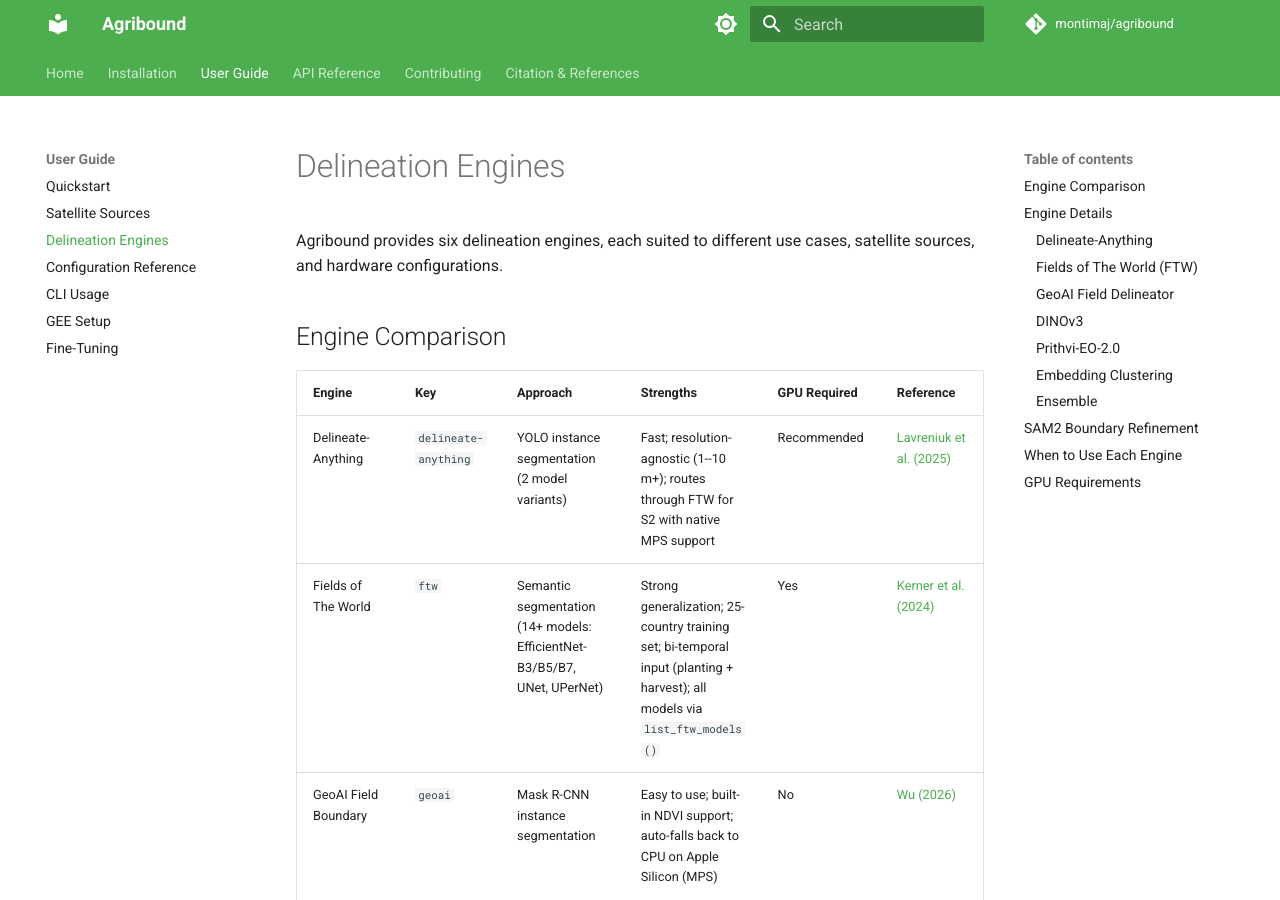
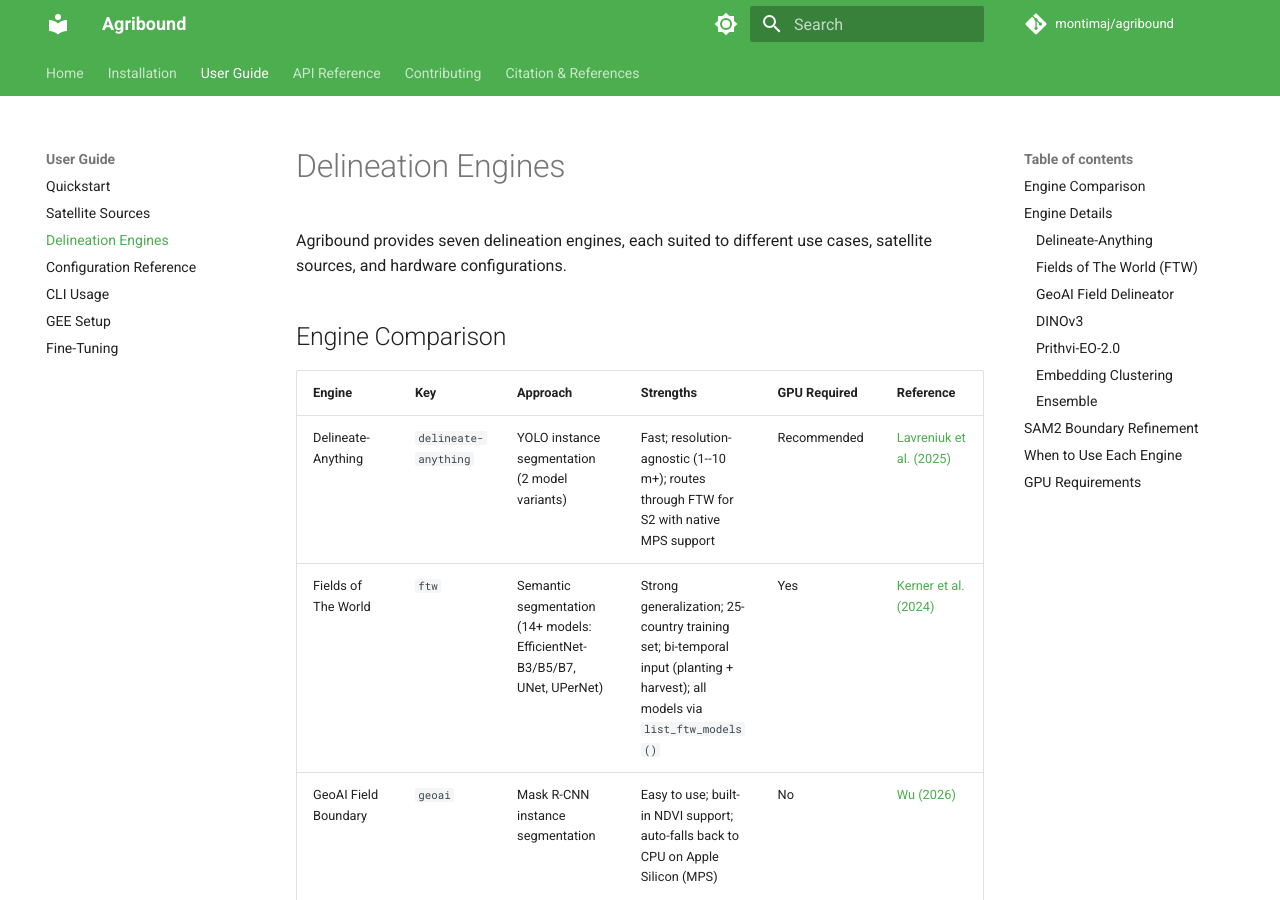
Before and after one commit to montimaj/agribound, an MkDocs documentation site: the page built from docs/user-guide/engines.md, in a window 1280 px wide and 900 px high. Built offline with MkDocs 1.6.1 and Material for MkDocs 9.7.7, drawn with Linux system fonts in a browser that asks for light colours; comment, search, counter and statistics services are not loaded.

```diff
--- a/docs/user-guide/engines.md
+++ b/docs/user-guide/engines.md
@@ -1,6 +1,6 @@
 # Delineation Engines
 
-Agribound provides six delineation engines, each suited to different use cases, satellite sources, and hardware configurations.
+Agribound provides seven delineation engines, each suited to different use cases, satellite sources, and hardware configurations.
 
 ## Engine Comparison
 
```
Also changed, not shown: README.md (+1 -1 lines), docs/index.md (+1 -1 lines), 2 other files.
